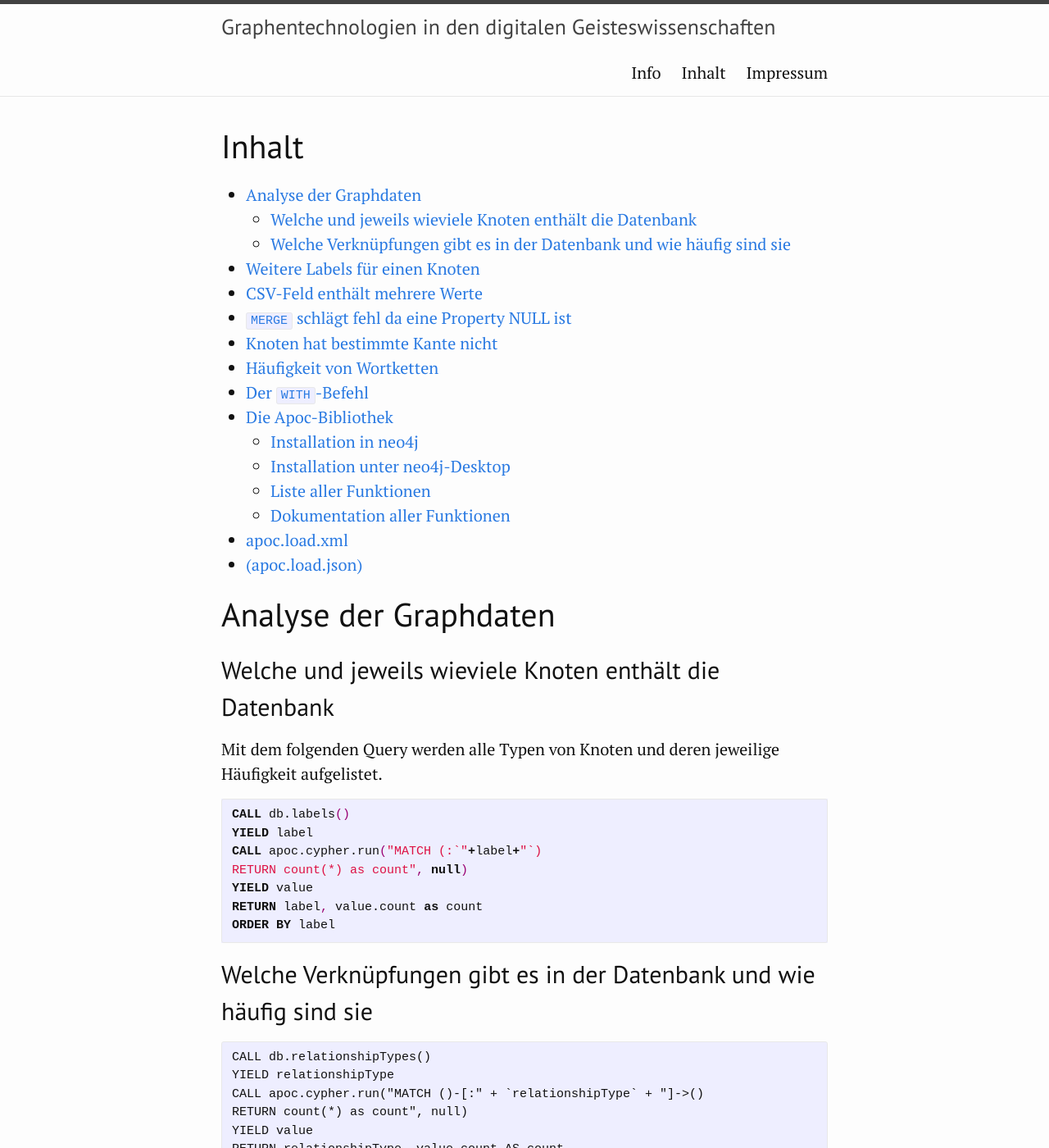
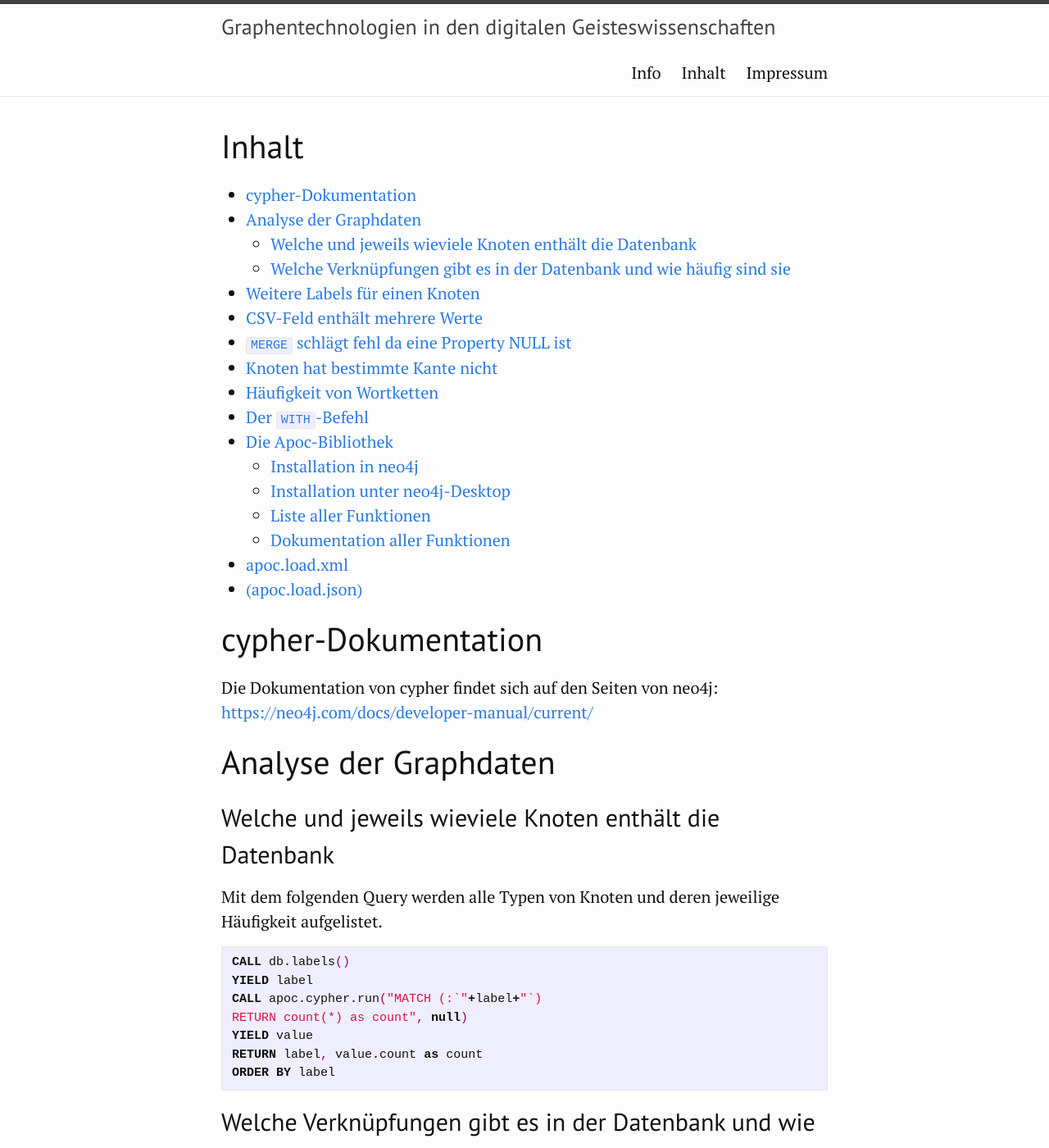
Before and after one commit to kuczera/Graphentechnologien, a Jekyll site: the page built from docs/85-cypher-fuer-Fortgeschrittene.md, in a window 1280 px wide and 1400 px high. Shown: the whole window at 82% size. Built offline with Jekyll 4.4.1, drawn with Linux system fonts in a browser that asks for light colours.

Commit message:
neo4j developer manual ergänzt

```diff
--- a/docs/85-cypher-fuer-Fortgeschrittene.md
+++ b/docs/85-cypher-fuer-Fortgeschrittene.md
@@ -10,6 +10,11 @@ contents: true
 
 * Will be replaced with the ToC, excluding the "Contents" header
 {:toc}
+
+# cypher-Dokumentation
+
+Die Dokumentation von cypher findet sich auf den Seiten von neo4j:
+[https://neo4j.com/docs/developer-manual/current/](https://neo4j.com/docs/developer-manual/current/)
 
 # Analyse der Graphdaten
 
```
